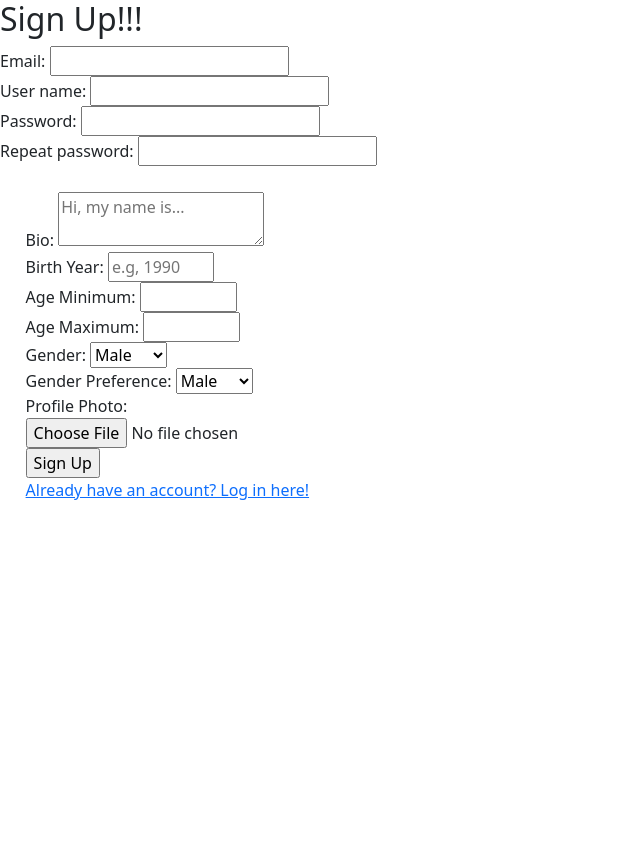
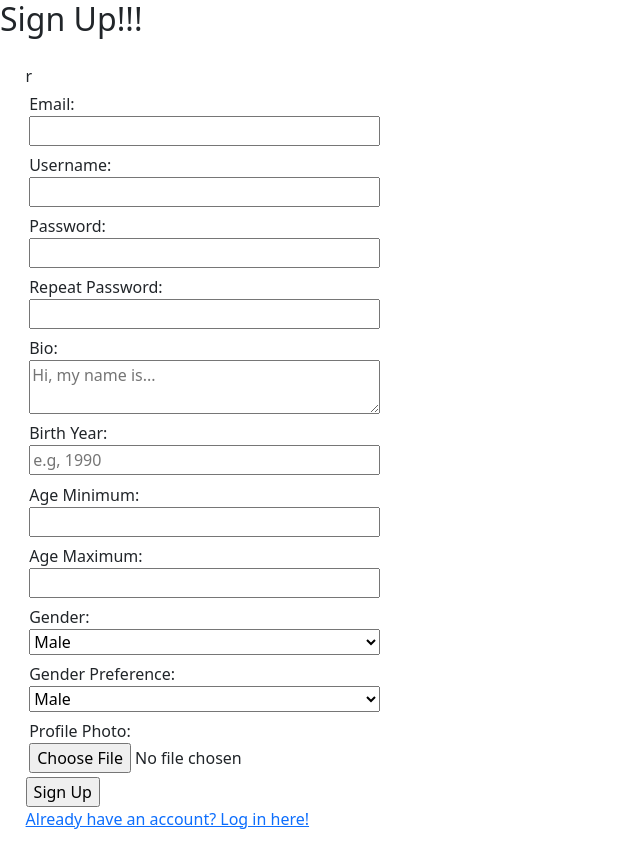
Before and after one commit to jaronwald24/DatingApp, a Flask app: page /signup in a window 1280 px wide. Shown: the whole page, without its empty margins (0-640 px from the left). Before the commit the page ends 500 px from the top, so only its background shows below. Run offline with Flask 3, Linux system fonts and the light colour scheme.

Commit message:
fixed signUp styling

```diff
--- a/DatingApp/static/DatingApp.css
+++ b/DatingApp/static/DatingApp.css
@@ -54,6 +54,21 @@ body {
     margin: 1% 1%;
 }
 
+.createProfileContainer {
+    display: flex;
+    flex-direction: column;
+    width: 30%;
+    margin: 1% 1%;
+    padding: 1% 1%;
+}
+
+.createProfileElement {
+    display: flex;
+    flex-direction: column;
+    margin: 1% 1%;
+}
+
+
 .profileElements {
     display: flex;
     flex-direction: row;
--- a/DatingApp/templates/auth/signup.html
+++ b/DatingApp/templates/auth/signup.html
@@ -9,44 +9,55 @@
     {% endwith %}
     <h2>Sign Up!!!</h2>
     <form action="{{ url_for('auth.signup') }}" method="post" enctype="multipart/form-data">
-        <div class="userContainer">
-            <div><label>Email: <input type="email" name="email" required/></label></div>
-            <div><label>User name: <input type="text" name="username" required/></label></div>
-            <div><label>Password: <input type="password" name="password" required/></label></div>
-            <div><label>Repeat password: <input type="password" name="password_repeat" required/></label></div>
-        </div>
-        <div class="editProfileContainer">
-            <div>
+        <div class="createProfileContainer">r
+            <div class="createProfileElement">
+                <label for="email">Email:</label>
+                <input type="email" name="email" required/>
+            </div>
+            <div class="createProfileElement">
+                <label for="username">Username:</label>
+                <input type="text" name="username" required/>
+            </div>
+            <div class="createProfileElement">
+                <label for="password">Password:</label>
+                <input type="password" name="password" required/>
+            </div>
+            <div class="createProfileElement">
+                <label for="password_repeat">Repeat Password:</label>
+                <input type="password" name="password_repeat" required/>
+            </div>
+
+            <div class="createProfileElement">
                 <label for="bio">Bio:</label>
                 <textarea id="bio" placeholder="Hi, my name is..." name="bio"></textarea>
             </div>
-            <div>
+            <div class="createProfileElement">
                 <label for="birth_year">Birth Year:</label>
                 <input type="number" id="birth_year" name="birth_year" min="1924" max="2024" placeholder="e.g, 1990" required>
             </div>
-            <div>
+            <div class="createProfileElement">
                 <label for="age_minimum">Age Minimum:</label>
                 <input type="number" id="age_minimum" name="age_minimum" min="18" max="100" required>
             </div>
-            <div>
+            <div class="createProfileElement">
                 <label for="age_maximum">Age Maximum:</label>
                 <input type="number" id="age_maximum" name="age_maximum" min="18" max="100" required>
             </div>
-            <div>
+            <div class="createProfileElement">
                 <label for="gender">Gender:</label>
                 <select id="gender" name="gender" required>
                     <option value="male">Male</option>
                     <option value="female">Female</option>
                 </select>
             </div>
-            <div>
+            <div class="createProfileElement">
                 <label for="genderPreference">Gender Preference:</label>
                 <select id="genderPreference" name="genderPreference" required>
                     <option value="male">Male</option>
                     <option value="female">Female</option>
                 </select>
             </div>
-            <div>
+            <div class="createProfileElement">
                 <label for="photo_id">Profile Photo:</label>
                 <input type="file" id="photo_id" name="photo_id" accept="image/jpeg,image/png">
             </div>
```
Also changed, not shown: DatingApp/static/photos/photo-1.png (deleted), DatingApp/static/photos/photo-2.jpg (added), instance/DatingApp.db.
